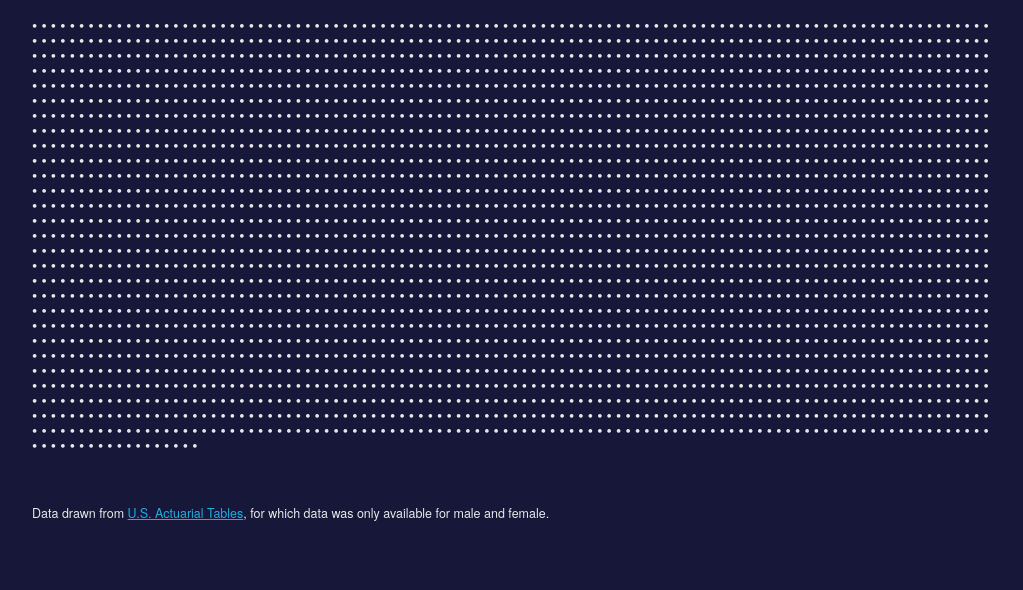
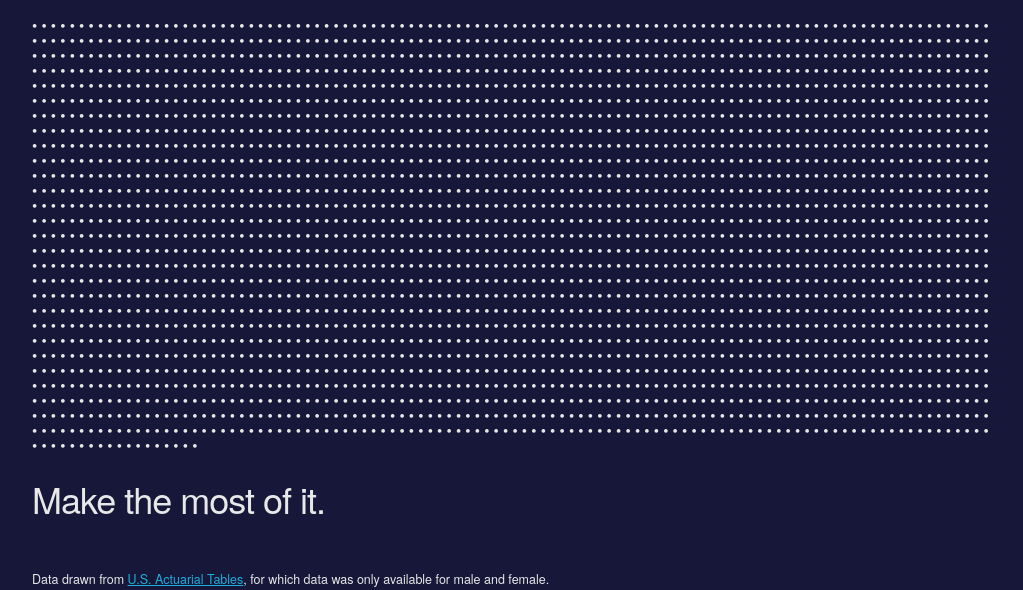
Before and after one commit to jkingsman/thedaysthatremain, a plain HTML site: page index.html in a window 1280 px wide. Shown: the part 274-864 px from the top of the page, without its empty margins (128-1151 px from the left). Before the commit the page ends 800 px from the top, so only its background shows below. Drawn offline with Linux system fonts and the light colour scheme.

Commit message:
Add encouraging message because let's be real -- this is depressing af.

```diff
--- a/index.html
+++ b/index.html
@@ -58,7 +58,9 @@
         <hr />
         <h3><span id="percentage"></span>% of your life has gone. You have, on average, this many weeks left:</h3>
         <div id="lifeContainer"></div>
-        <br /><br />
+        <br />
+        <h3>Make the most of it.</h3>
+        <br />
         <span id="footnote">Data drawn from <a href="https://www.ssa.gov/oact/STATS/table4c6.html">U.S. Actuarial Tables</a>, for which data was only available for male and female.</span>
     </div>
 
```
